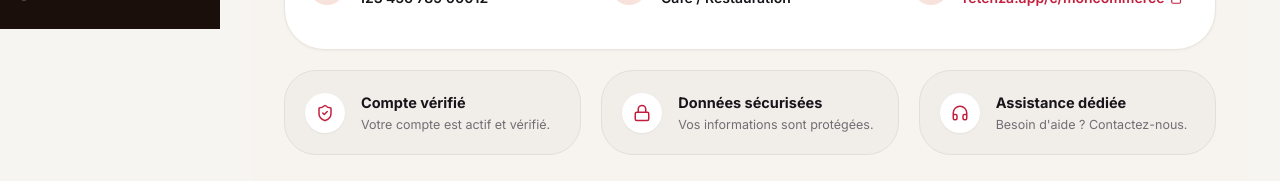
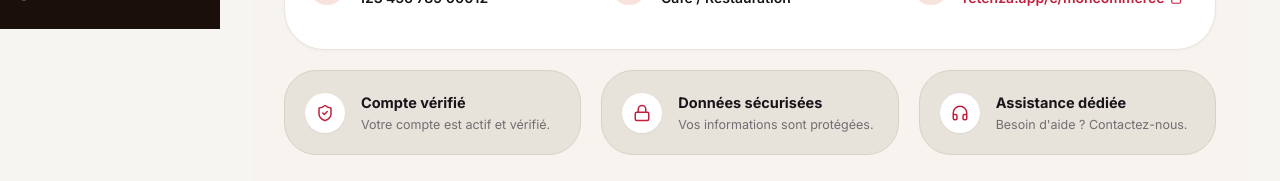
Before and after one commit to nour-garali/Retenza_complett, a Next.js app in the folder retenza_web/: page /merchant/profil in a window 1280 px wide. Shown: the part 771-952 px from the top of the page. Built offline with nearby package versions, Linux system fonts and the light colour scheme; no server answers.

Commit message:
style: darken trust cards background and border

```diff
--- a/retenza_web/src/app/merchant/profil/page.tsx
+++ b/retenza_web/src/app/merchant/profil/page.tsx
@@ -439,7 +439,7 @@ export default function MerchantProfilPage() {
         {/* ─── 4. BANDEAU DE CONFIANCE (3 CARDS) ─── */}
         <div className="grid grid-cols-1 md:grid-cols-3 gap-4 lg:gap-5">
           {/* Card 1: Compte vérifié */}
-          <div className="bg-[#F1EEEA] border border-[#E3DED6] rounded-xl p-5 flex items-center gap-4">
+          <div className="bg-[#E7E2DA] border border-[#D8D1C5] rounded-xl p-5 flex items-center gap-4">
             <div className="w-10 h-10 rounded-full bg-white shadow-[0_1px_2px_rgba(0,0,0,0.05)] flex items-center justify-center shrink-0">
               <ShieldCheck className="w-[18px] h-[18px] text-[#C31F3C]" strokeWidth={2} />
             </div>
@@ -450,7 +450,7 @@ export default function MerchantProfilPage() {
           </div>
 
           {/* Card 2: Données sécurisées */}
-          <div className="bg-[#F1EEEA] border border-[#E3DED6] rounded-xl p-5 flex items-center gap-4">
+          <div className="bg-[#E7E2DA] border border-[#D8D1C5] rounded-xl p-5 flex items-center gap-4">
             <div className="w-10 h-10 rounded-full bg-white shadow-[0_1px_2px_rgba(0,0,0,0.05)] flex items-center justify-center shrink-0">
               <Lock className="w-[18px] h-[18px] text-[#C31F3C]" strokeWidth={2} />
             </div>
@@ -461,7 +461,7 @@ export default function MerchantProfilPage() {
           </div>
 
           {/* Card 3: Assistance dédiée */}
-          <div className="bg-[#F1EEEA] border border-[#E3DED6] rounded-xl p-5 flex items-center gap-4">
+          <div className="bg-[#E7E2DA] border border-[#D8D1C5] rounded-xl p-5 flex items-center gap-4">
             <div className="w-10 h-10 rounded-full bg-white shadow-[0_1px_2px_rgba(0,0,0,0.05)] flex items-center justify-center shrink-0">
               <Headphones className="w-[18px] h-[18px] text-[#C31F3C]" strokeWidth={2} />
             </div>
```
